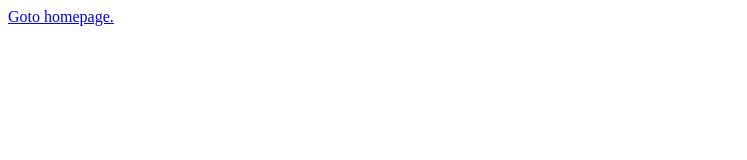
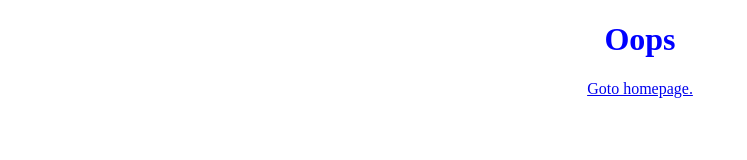
Before and after one commit to birajsilwal/birajsilwal.github.io, a plain HTML site: page 404.html in a window 1280 px wide. Shown: the whole page, without its empty margins (0-747 px from the left). Drawn offline with Linux system fonts and the light colour scheme.

Commit message:
Update 404.html

```diff
--- a/404.html
+++ b/404.html
@@ -1,3 +1,10 @@
-<div style="margin=0 auto";justify-content=center; >
-  <a href="birajsilwal.com">Goto homepage.</a>
-</div>
+<!DOCTYPE html>
+<html>
+<body>
+
+<h1 style="color:blue;justify-content:center; display:flex">Oops</h1>
+
+<a style="justify-content:center; display:flex" href="https://birajsilwal.com">Goto homepage.</a>
+
+</body>
+</html>
```
